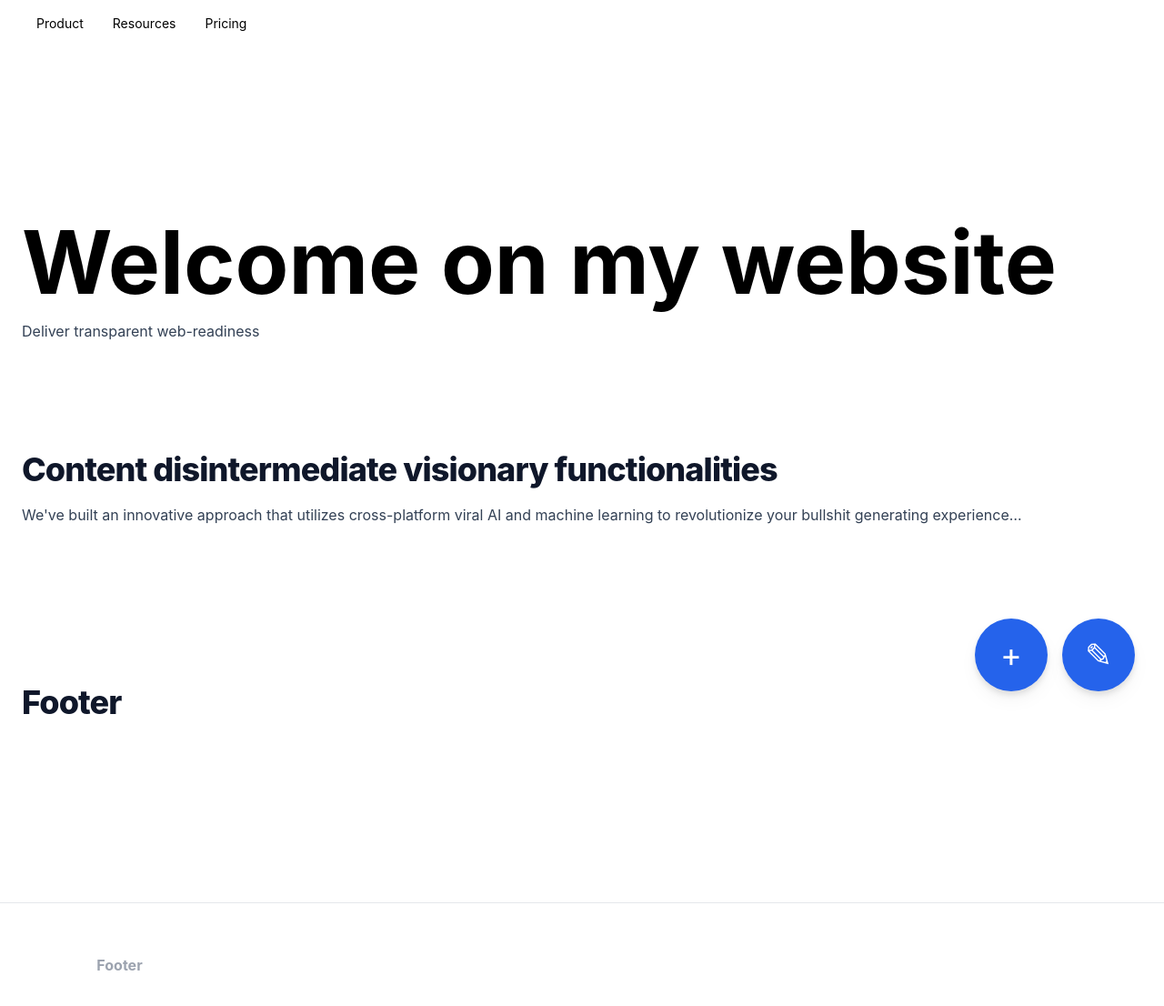
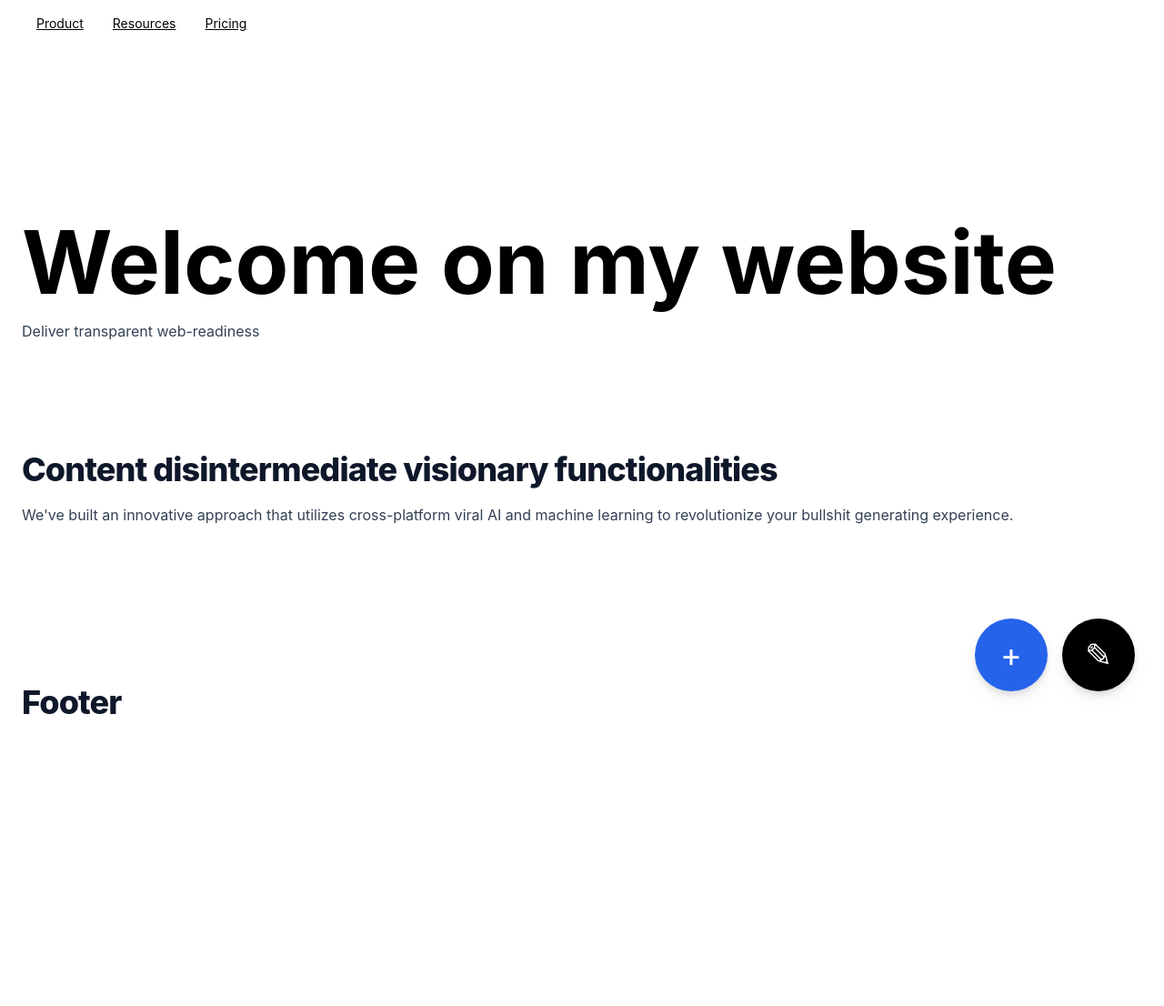
Before and after one commit to FruzsinaLenti/reusable-landing-page, a Next.js app: page / in a window 1280 px wide. Shown: the top 1106 px of the page at 91% size. After the commit the page ends 992 px from the top, so only its background shows below. Built offline with nearby package versions, Linux system fonts and the light colour scheme.

Commit message:
Refactor

```diff
--- a/components/Button.js
+++ b/components/Button.js
@@ -14,7 +14,7 @@ const Button = ({ children, onClick, color }) => {
   };
   return (
     <button
-      className={`flex sm:inline-flex justify-center items-center ${style()} focus-visible:ring text-white font-semibold text-center text-sm rounded-md outline-none transition duration-100 px-5 py-2 m-2`}
+      className={`flex sm:inline-flex justify-center items-center ${style()} focus-visible:ring text-white font-semibold text-center text-sm rounded-md outline-none transition duration-100 px-4 py-2`}
       onClick={onClick}
     >
       {children}
--- a/components/Form.js
+++ b/components/Form.js
@@ -2,27 +2,38 @@ import Input from "./Input";
 import { useState } from "react";
 
 const Form = (props) => {
-  const { order, array, style } = props;
+  const { order, array, isEditView } = props;
   const [state, setState] = useState([...array[order].inputFields]);
 
   return (
     <form>
       {array[order].inputFields &&
-        array[order].inputFields.map((input, inputIndex) => (
+        array[order].inputFields.map((input, inputIndex) => {
+          return (
+            <>
+              {isEditView ? (
                 <Input
                   key={inputIndex}
                   type="text"
                   placeholder={input.label}
                   onChange={(e) =>
                     setState([
-                (array[order].inputFields[inputIndex].value = e.target.value),
+                      (array[order].inputFields[inputIndex].value =
+                        e.target.value),
                     ])
                   }
                   name={input.label}
                   value={array[order].inputFields[inputIndex].value}
                   style={input.style}
                 />
-        ))}
+              ) : (
+                <div key={inputIndex} className={`${input.style}`}>
+                  {input.label}
+                </div>
+              )}
+            </>
+          );
+        })}
     </form>
   );
 };
--- a/components/Input.js
+++ b/components/Input.js
@@ -11,20 +11,14 @@ const Input = (props) => {
   } = props;
 
   return (
-    <div className="transition duration-150 ease-in-out">
-      {/* <label
-          htmlFor={id}
-          className="hidden text-xs text-primary font-light placeholder-gray-gray4 px-2 pt-1.5"
-        ></label> */}
     <input
       type={type}
-        className={`${style} outline-none`}
+      className={`${style} outline-none w-full`}
       id={id}
       placeholder={placeholder}
       value={value}
       {...rest}
     />
-    </div>
   );
 };
 
--- a/pages/index.js
+++ b/pages/index.js
@@ -2,16 +2,27 @@ import React, { useState } from "react";
 import Head from "next/head";
 import Button from "../components/Button";
 import Form from "../components/Form";
-import Input from "../components/Input";
 
 export default function Home() {
   const [array, setArray] = useState([
     {
       type: "header",
       inputFields: [
-        { label: "Product", value: "", style: "text-sm float-left m-4" },
-        { label: "Resources", value: "", style: "text-sm float-left m-4" },
-        { label: "Pricing", value: "", style: "text-sm float-left m-4" },
+        {
+          label: "Product",
+          value: "",
+          style: "text-sm float-left m-4 underline",
+        },
+        {
+          label: "Resources",
+          value: "",
+          style: "text-sm float-left m-4 underline",
+        },
+        {
+          label: "Pricing",
+          value: "",
+          style: "text-sm float-left m-4 underline",
+        },
       ],
     },
     {
@@ -39,7 +50,7 @@ export default function Home() {
         },
         {
           label:
-            "We've built an innovative approach that utilizes cross-platform viral AI and machine learning to revolutionize your bullshit generating experience…",
+            "We've built an innovative approach that utilizes cross-platform viral AI and machine learning to revolutionize your bullshit generating experience.",
           value: "",
           style: "mt-4 text-base leading-7 text-slate-700 font-normal",
         },
@@ -58,7 +69,6 @@ export default function Home() {
   ]);
   const [counter, setCounter] = useState(0);
   const [isEditView, setEditView] = useState(false);
-  const [input, setInput] = useState(false);
 
   const addComponent = () => {
     array.push({
@@ -125,7 +135,7 @@ export default function Home() {
           <button
             title="Edit page"
             onClick={() => setEditView(!isEditView)}
-            className="fixed z-90 bottom-10 right-8 bg-blue-600 w-20 h-20 rounded-full drop-shadow-lg flex justify-center items-center text-white text-4xl hover:bg-blue-700 hover:drop-shadow-2xl"
+            className="fixed z-90 bottom-10 right-8 bg-black w-20 h-20 rounded-full drop-shadow-lg flex justify-center items-center text-white text-4xl hover:bg-blue-700 hover:drop-shadow-2xl"
           >
             &#9998;
           </button>
@@ -136,20 +146,20 @@ export default function Home() {
           >
             &#43;
           </button>
-          {/* <Button onClick={addComponent} color="black">
-            Add component +
-          </Button>
-          <Button onClick={() => setEditView(!isEditView)}>Edit page</Button> */}
         </div>
 
-        {isEditView ? (
-          <div>
-            {array.map((a, componentIndex) => (
-              <div key={componentIndex} className="h-60">
-                {array[componentIndex].inputFields && (
-                  <Form order={componentIndex} array={array} />
-                )}
-                <div>
+        <div>
+          {array.map((a, componentIndex) => (
+            <div key={componentIndex} className="w-full h-60">
+              {array[componentIndex].inputFields && (
+                <Form
+                  order={componentIndex}
+                  array={array}
+                  isEditView={isEditView}
+                />
+              )}
+              {isEditView && (
+                <div className="space-x-2">
                   <Button onClick={() => moveUp(componentIndex)}>
                     Move Up ↑
                   </Button>
@@ -160,42 +170,11 @@ export default function Home() {
                     Delete -
                   </Button>
                 </div>
-              </div>
-            ))}
-          </div>
-        ) : (
-          <div>
-            {array.map((a, componentIndex) => (
-              <div key={componentIndex} className="w-full h-60">
-                {a.inputFields &&
-                  a.inputFields.map((input, index) => (
-                    <div key={index} className={`${input.style}`}>
-                      {input.label}
-                    </div>
-                  ))}
-              </div>
-            ))}
-          </div>
-        )}
-      </main>
-
-      <footer className="border-t">
-        <div className="py-14 flex flex-col lg:flex-row items-center">
-          {array.map((a, index) => (
-            <div key={index}>
-              {a.type === "footer" && (
-                <Input
-                  type="text"
-                  placeholder="Footer"
-                  onChange={(e) => console.log(e.target.value)}
-                  value=""
-                  style="font-bold text-center text-black"
-                />
               )}
             </div>
           ))}
         </div>
-      </footer>
+      </main>
     </div>
   );
 }
```
Lines whose indentation alone changed are shown as unchanged.
